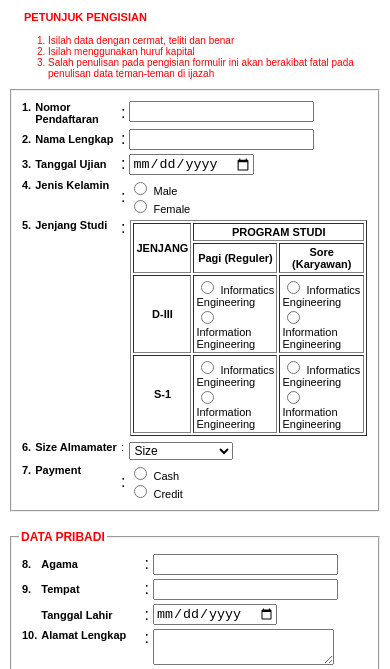
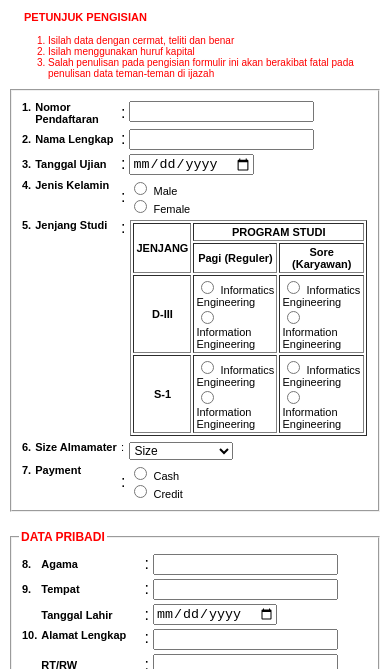
Before and after one commit to Abimanyuputra159/abimanyuputra15.github.io, a plain HTML site: page p04css-responsive/form3.html in a window 390 px wide. Shown: the part 100-769 px from the top of the page. Drawn offline with Linux system fonts and the light colour scheme.

Commit message:
p04 CSS-Responsive

```diff
--- a/p04css-responsive/form3.html
+++ b/p04css-responsive/form3.html
@@ -160,7 +160,7 @@
             <th align="left" valign="top" class="nomor">10.</th>
             <th align="left" valign="top" class="nomor">Alamat Lengkap</th>
             <td valign="top">:</td>
-            <td><textarea name="nama-lengkap"></textarea></td>
+            <td><input type="text" name="nama-lengkap" maxlength="10"></td>
           </tr>
           <tr>
             <th></th>
```
